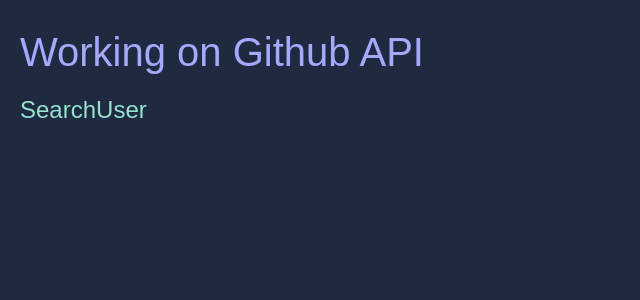
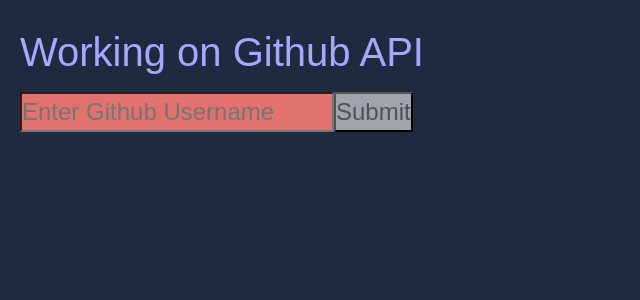
Before and after one commit to birkan-dogan/githubApi, a React (Create React App) app: page / in a window 1280 px wide. Shown: the top 300 px of the page, without its empty margins (0-640 px from the left). Built offline with nearby package versions, Linux system fonts and the light colour scheme.

Commit message:
first request on api

```diff
--- a/src/components/SearchUser.jsx
+++ b/src/components/SearchUser.jsx
@@ -1,7 +1,47 @@
-import React from "react";
+import React, { useState } from "react";
+import useThemeContext from "../theme";
+import axios from "axios";
 
-const SearchUser = ({ handleChange }) => {
-  return <div>SearchUser</div>;
+const SearchUser = ({ setUser }) => {
+  const { colors } = useThemeContext(); // consuming colorContext
+
+  const [search, setSearch] = useState("");
+
+  const handleSubmit = async function (e) {
+    e.preventDefault();
+
+    try {
+      const { data } = await axios(`https://api.github.com/users/${search}`);
+      setUser(data);
+      setSearch("");
+    } catch (error) {
+      console.log(error);
+      setSearch("");
+    }
+  };
+
+  return (
+    <form className="search" onSubmit={handleSubmit}>
+      <input
+        type="text"
+        value={search}
+        onChange={(e) => setSearch(e.target.value)}
+        placeholder="Enter Github Username"
+        style={{
+          background: colors.redAccent[400],
+        }}
+      />
+      <button
+        type="submit"
+        style={{
+          background: colors.primary[200],
+          color: colors.grey[600],
+        }}
+      >
+        Submit
+      </button>
+    </form>
+  );
 };
 
 export default SearchUser;
--- a/src/pages/Home.jsx
+++ b/src/pages/Home.jsx
@@ -1,30 +1,16 @@
-import React, { useEffect, useState } from "react";
-import axios from "axios";
+import React, { useState } from "react";
 import SearchUser from "../components/SearchUser";
 import Followers from "../components/Followers";
 
 const Home = () => {
-  const [allFollowers, setAllFollowers] = useState([]);
-  const [loading, setLoading] = useState(true);
-  const [search, setSearch] = useState("");
+  const [user, setUser] = useState("");
 
-  const getFollowers = async () => {};
-  const handleChange = (e) => {
-    setSearch(e.target.value);
-  };
-  useEffect(() => {
-    getFollowers();
-    setTimeout(() => {
-      setLoading(false);
-    }, 3000);
-  }, []);
-  const followersList = allFollowers.filter((follower) =>
-    follower.login.includes(search)
-  );
   return (
-    <div>
-      <SearchUser handleChange={handleChange} />
-      <Followers followers={{ followersList, loading }} />
+    <div className="home">
+      <div className="search-user">
+        <SearchUser setUser={setUser} />
+      </div>
+      {/* <Followers followers={followersList} /> */}
     </div>
   );
 };
```
